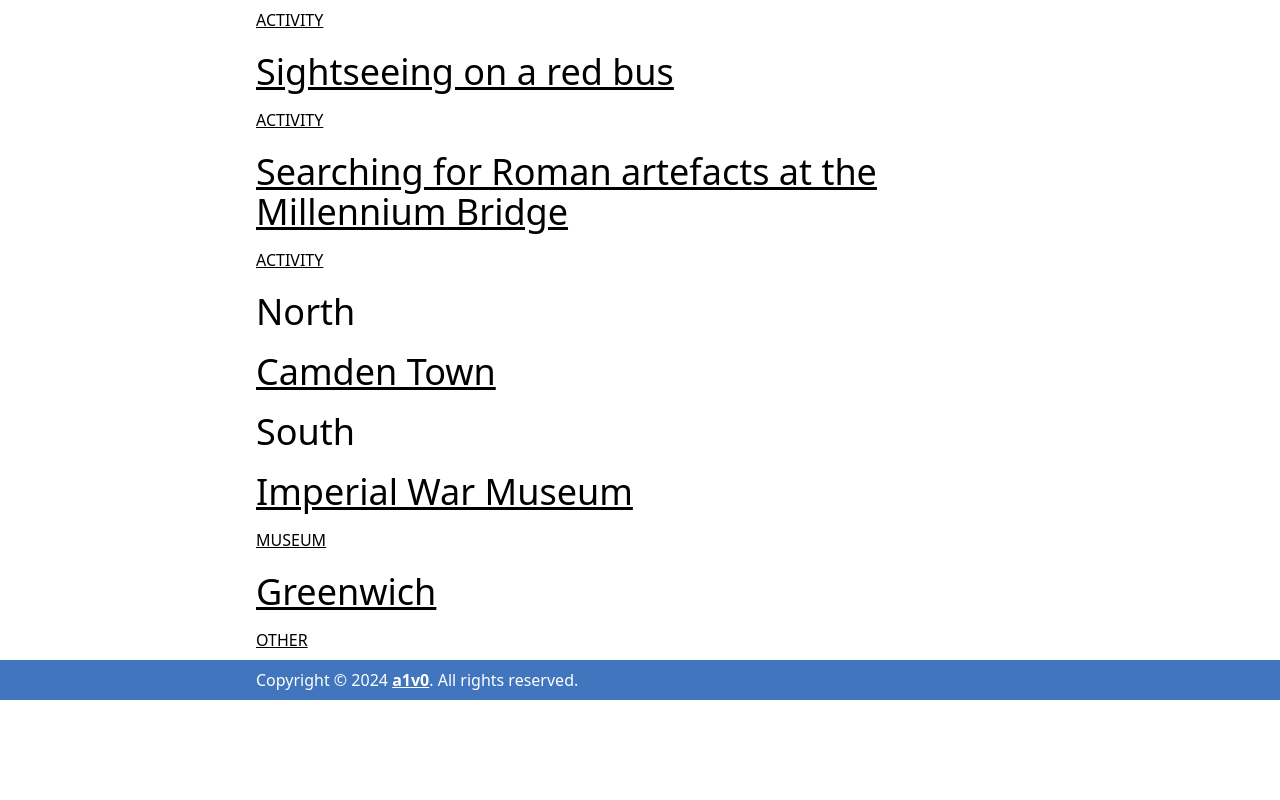
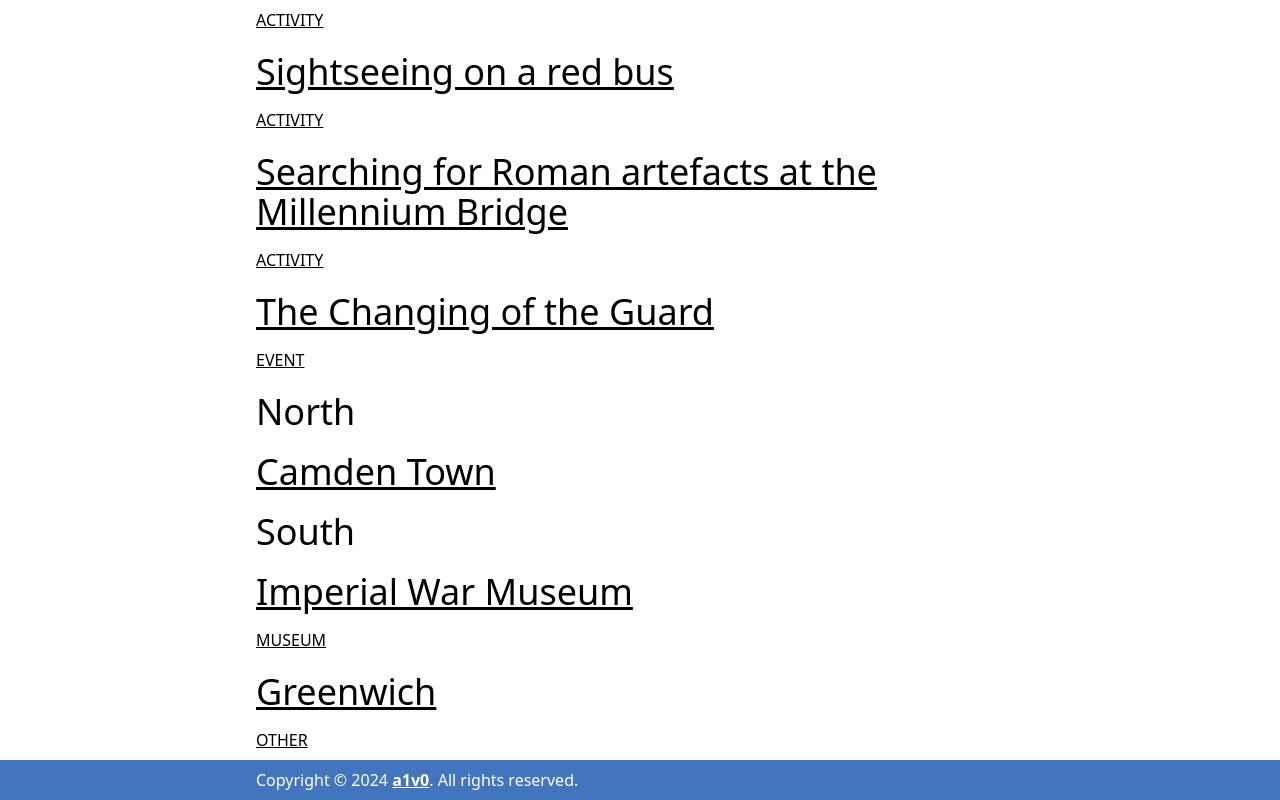
Before and after one commit to a1v0/london-liste, a Next.js app: page /areas in a window 1280 px wide. Shown: the part 1864-2664 px from the top of the page. Before the commit the page ends 2564 px from the top, so only its background shows below. Built offline with nearby package versions, Linux system fonts and the light colour scheme; a web font is replaced by a local one.

Commit message:
Add The Changing of the Guard

```diff
--- a/app/places.js
+++ b/app/places.js
@@ -290,19 +290,18 @@ exports.places = [
 		location: "Central - St Paul's", // "[region] - [area]" or "[region] - [Tube stop]". For examples, see above.
 		website: "",
 	},
-	// {
-	// 	slug: "", // leave this blank
-	// 	name: "",
-	// 	keyFacts: [
-	// 		"",
-	// 		"", // add more or delete as necessary
-	// 	],
-	// 	description: "",
-	// 	type: "", // see list of approved types above. Let a1v0 know if you need to add another type.
-	// 	cost: "",
-	// 	location: "", // "[region] - [area]" or "[region] - [Tube stop]". For examples, see above.
-	// 	website: "",
-	// },
+	{
+		slug: "changing-of-the-guard", // leave this blank
+		name: "The Changing of the Guard",
+		keyFacts: [
+			"Every morning during summer, a beautiful ceremony of pomp and circumstance takes place outside Buckingham Palace",
+		],
+		description: "",
+		type: "event", // see list of approved types above. Let a1v0 know if you need to add another type.
+		cost: "free",
+		location: "Central - Green Park", // "[region] - [area]" or "[region] - [Tube stop]". For examples, see above.
+		website: "https://changing-guard.com/dates-buckingham-palace.html",
+	},
 	// {
 	// 	slug: "", // leave this blank
 	// 	name: "",
@@ -445,7 +444,6 @@ exports.places = [
 	// EVENTS
 	// Ceremony of the Keys (needs to be booked three months in advance, but is free)
 	// Trooping the Colour (just once a year)
-	// Changing of the Guards
 
 	// MUSEUMS
 	// Hendon Aircraft Museum
```
